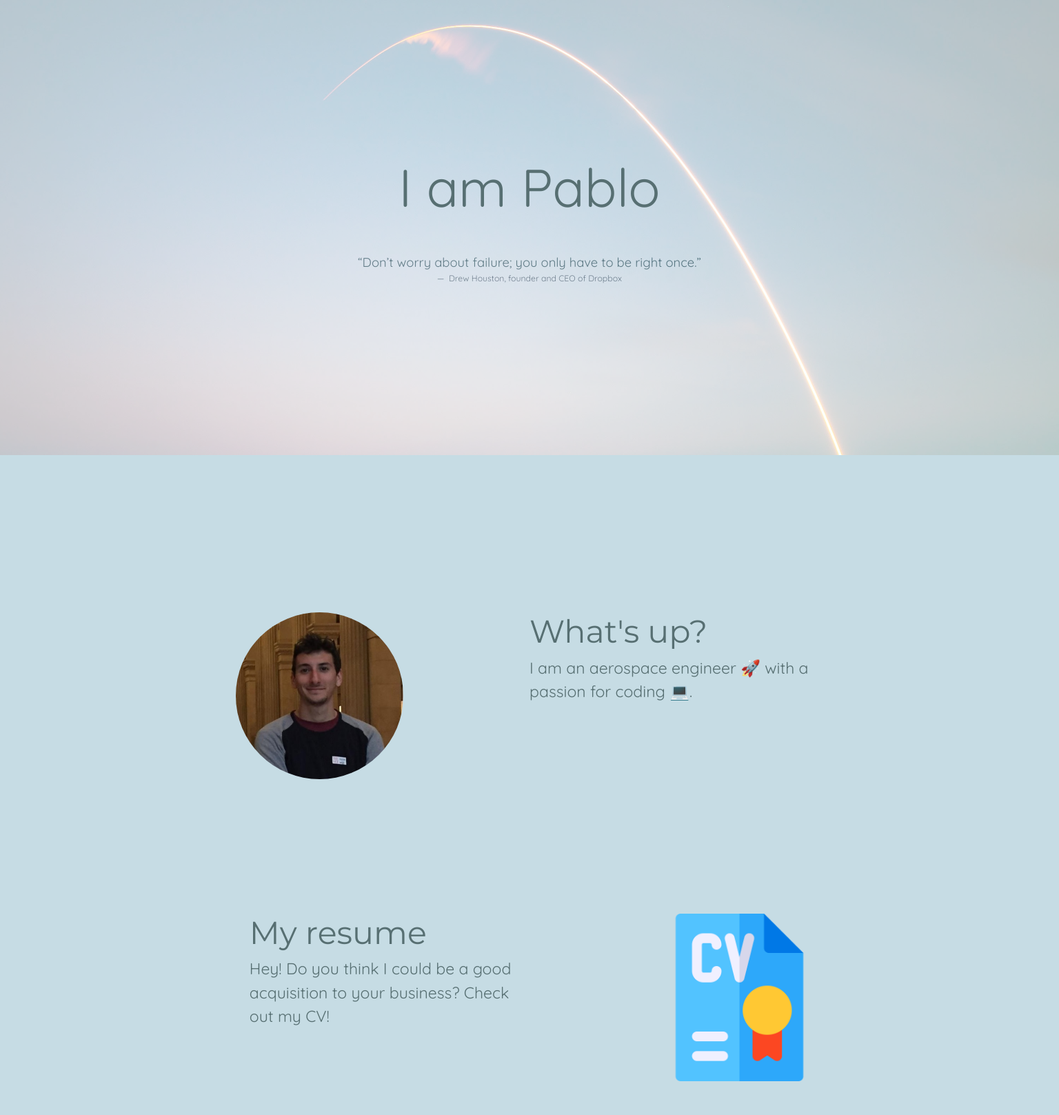
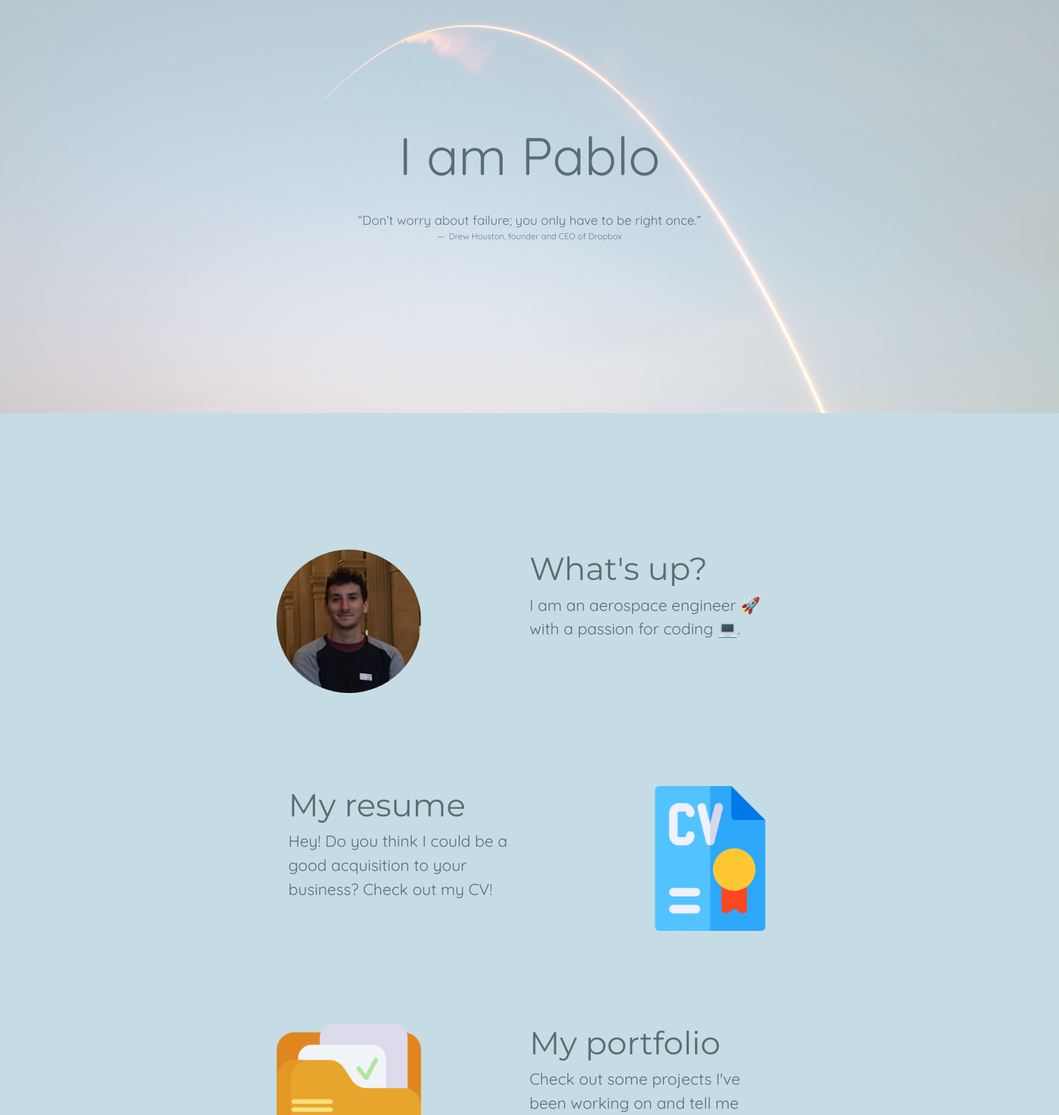
Before and after one commit to pablouboldi/my-website, a Flask app: page / in a window 1536 px wide. Shown: the part 82-1699 px from the top of the page at 69% size. Run offline with Flask 2, Linux system fonts and the light colour scheme; some libraries are stand-ins or nearby versions.

Commit message:
Update the responsiveness of the website

```diff
--- a/static/css/styles.css
+++ b/static/css/styles.css
@@ -8,8 +8,7 @@ body {
 
 
 h1 {
-    font-size: 7vw;
-    margin: 0px auto 0px auto;
+    font-size: 210%;
     font-family: Quicksand, sans-serif;
 }
 @media screen and (min-width: 1500px) {
@@ -32,13 +31,14 @@ h2 {
 
 h3 {
     color: #11999E;
+    font-size: 150%;
     font-family: Montserrat, sans-serif;
 }
 
 
 
 .subheading{
-    font-size: 2.5vw;
+    font-size: 70%;
 }
 @media screen and (min-width: 1500px) {
     .subheading{
@@ -127,13 +127,19 @@ hr {
 #header {
     position: relative;
     overflow: hidden;
-    padding: 20% 3% 15%;
+    padding: 23% 3% 3%;
 }
+@media screen and (min-width: 1500px) {
+    #header {
+        padding: 17% 3% 15%;
+    }
+}
+
 
 #header h1{
     position: relative;
     z-index: 2;
-    margin-bottom: 50px;
+    margin-bottom: 35px;
 }
 
 #header img {
@@ -154,11 +160,18 @@ hr {
 
 .main-container {
     width: 100%;
-    margin-top: 5%;
-    margin-bottom: 5%;
-    padding-right: 140px;
-    padding-left: 140px;
+    padding-right: 30%;
+    padding-left: 30%;
 }
+@media screen and (min-width: 1500px) {
+    .main-container{
+        padding-right: 15%;
+        padding-left: 15%;
+        margin-top: 3%;
+        margin-bottom: 3%;
+    }
+}
+
 
 .main-container h2 {
     text-align: left;
@@ -242,7 +255,7 @@ hr {
 }
 
 .project-content p {
-    font-size: 130%;
+    font-size: 100%;
 }
 
 .lead {
--- a/templates/about.html
+++ b/templates/about.html
@@ -10,7 +10,7 @@
 <!-- Main Content -->
 <div class="container-fluid" id="content">
     <div class="row">
-        <div class="col-lg-6 col-md-10 mx-auto">
+        <div class="col-lg-6 col-md-10 col-10 mx-auto">
             <p class="about-me">
                 I am a bilingual aerospace engineer, graduated in 2021. Was co-Director of the aerodynamics team in
                 the formula SAE project at National Technology University, Haedo. I have extensive experience in the
```
